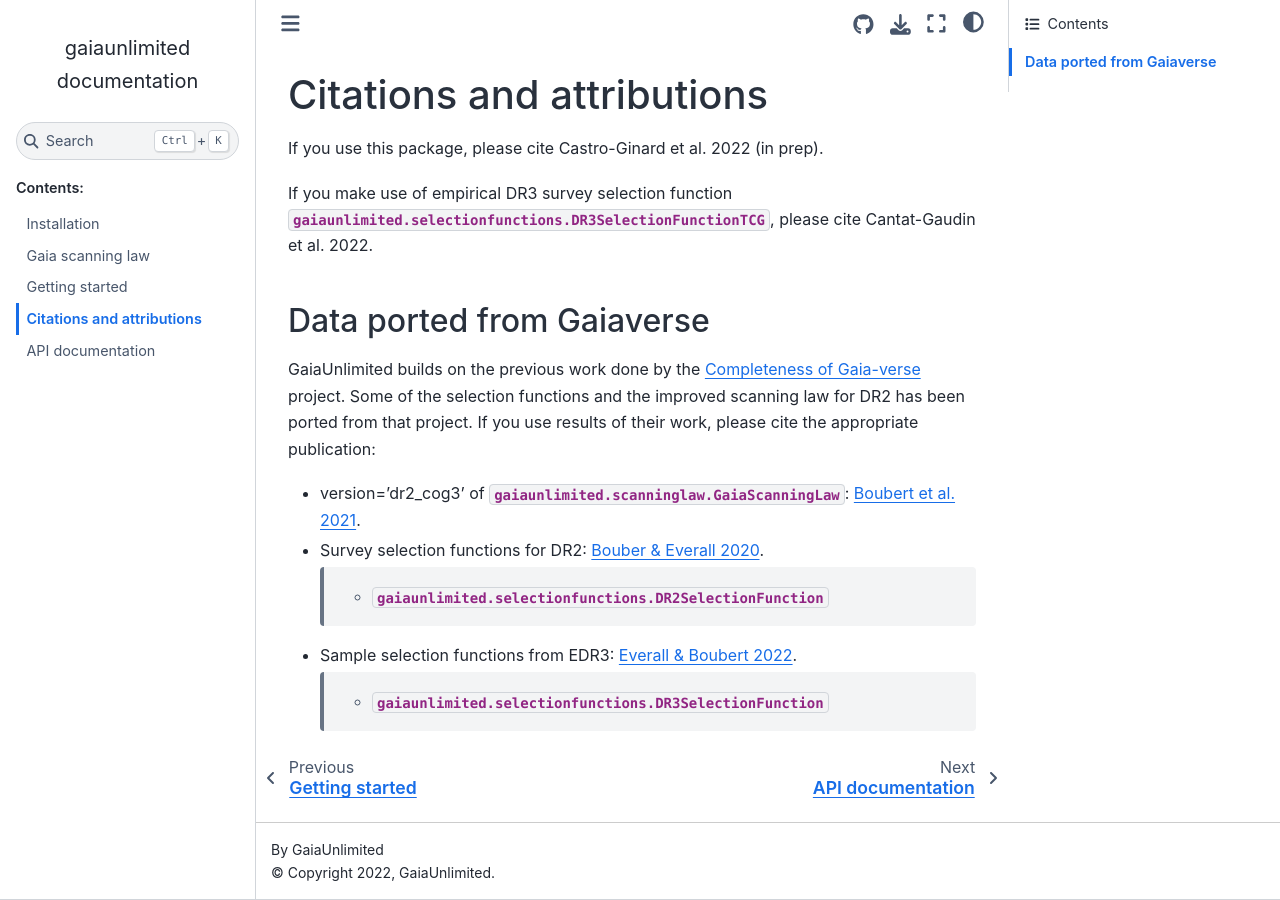
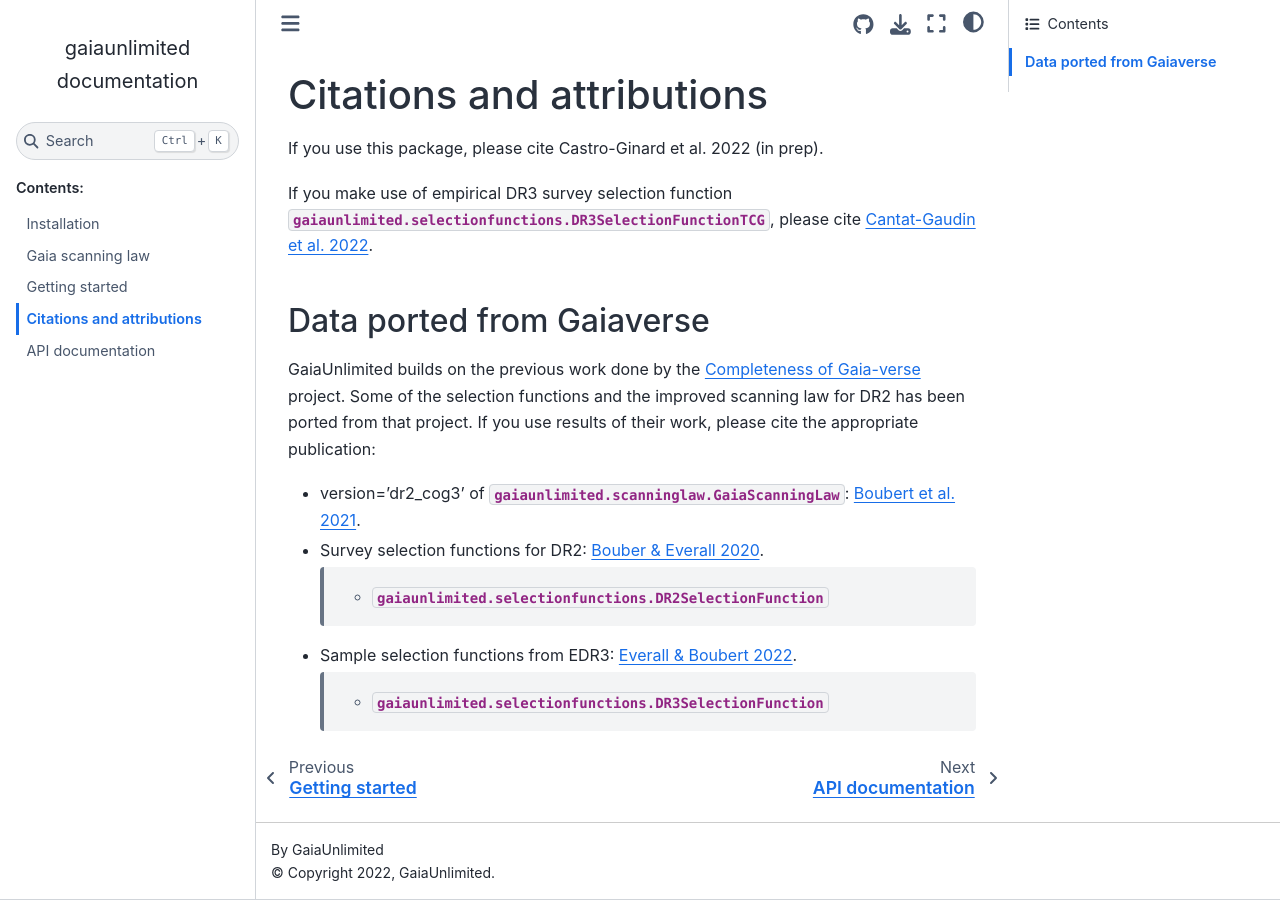
Before and after one commit to gaia-unlimited/gaiaunlimited, a Sphinx documentation site: the page built from docs/citation.rst, in a window 1280 px wide. Built offline with Sphinx 7.4.7 and the Sphinx Book theme 1.1.4, drawn with Linux system fonts in a browser that asks for light colours; pages that are not in the unit, such as notebooks, are missing from menus; some of the changed lines change nothing that is shown.

Commit message:
Add the actual link

```diff
--- a/docs/citation.rst
+++ b/docs/citation.rst
@@ -9,7 +9,7 @@
 
 If you make use of empirical DR3 survey selection function
 :py:class:`gaiaunlimited.selectionfunctions.DR3SelectionFunctionTCG`,
-please cite Cantat-Gaudin et al. 2022.
+please cite `Cantat-Gaudin et al. 2022 <https://arxiv.org/abs/2208.09335>`_.
 
 
 Data ported from Gaiaverse
```
